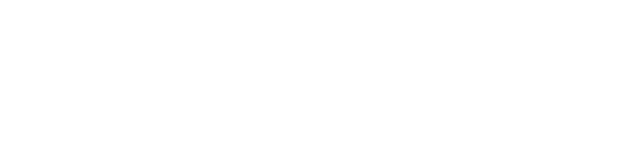
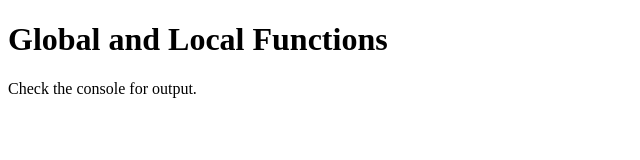
Before and after one commit to dodo-hegazy/learn_js, a plain HTML site: page index.html in a window 1280 px wide. Shown: the whole page, without its empty margins (0-640 px from the left). Drawn offline with Linux system fonts and the light colour scheme.

Commit message:
global & local scope

```diff
--- a/index.html
+++ b/index.html
@@ -3,10 +3,13 @@
 <head>
     <meta charset="UTF-8">
     <meta name="viewport" content="width=device-width, initial-scale=1.0">
-    <title>Document</title>
+    <title>Global and Local Functions</title>
     <script src="global & local_function.js"></script>
 </head>
 <body>
-
+  <group>
+    <h1>Global and Local Functions</h1>
+    <p>Check the console for output.</p>
+  </group>
 </body>
 </html>
```
